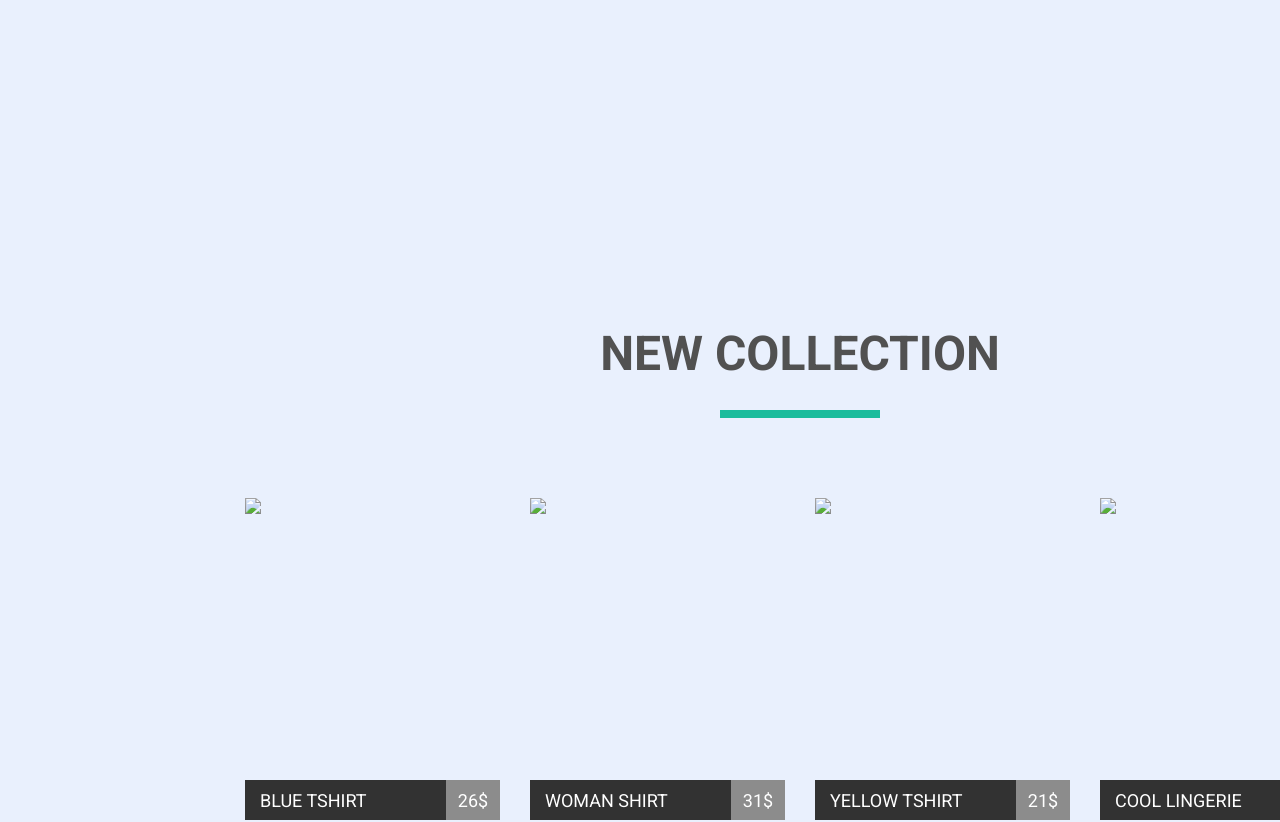
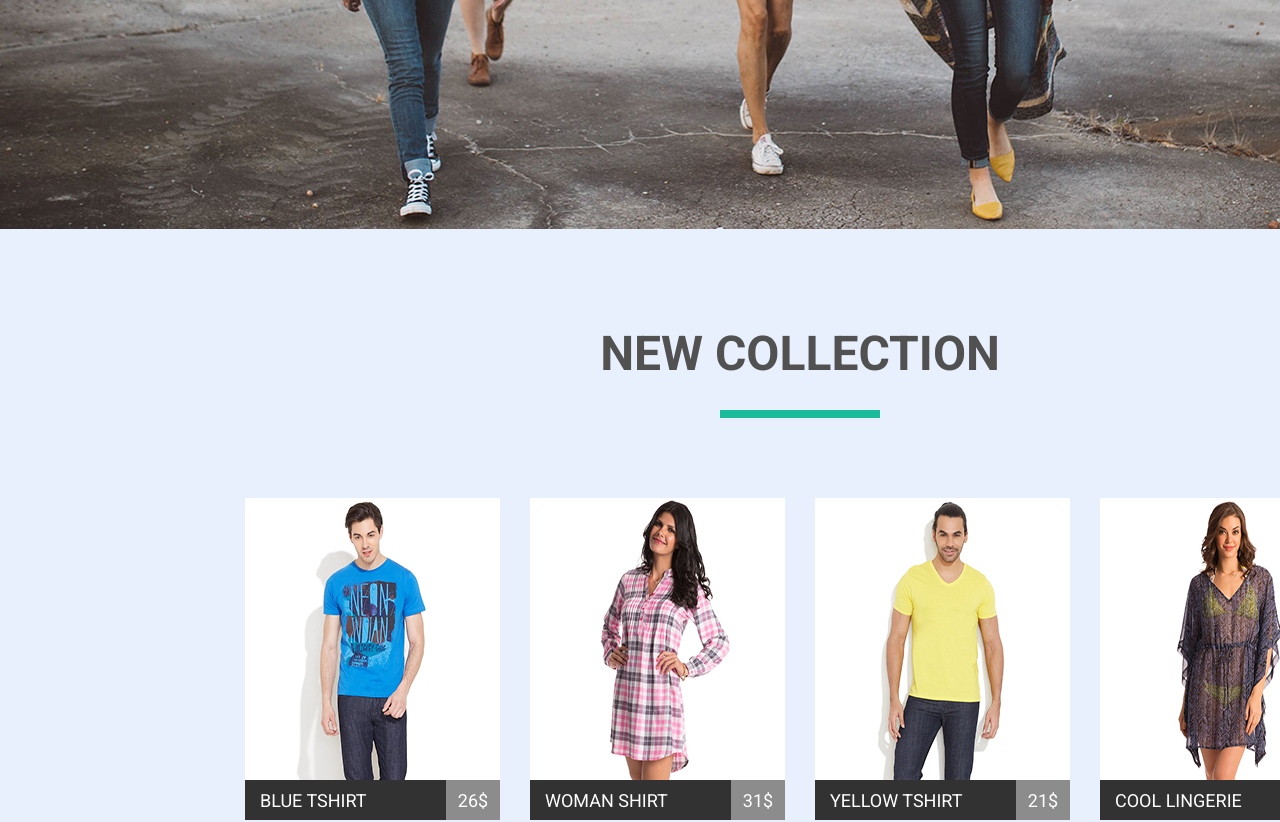
Before and after one commit to Skrypkina/Larysa, a plain HTML site: page html-css/modul5/index.html in a window 1280 px wide. Shown: the part 483-1305 px from the top of the page. Drawn offline with Linux system fonts and the light colour scheme; the site is published under a folder, as on GitHub Pages, so addresses that start at the root find nothing.

Commit message:
Homework modul5

```diff
--- a/html-css/modul5/index.html
+++ b/html-css/modul5/index.html
@@ -43,7 +43,7 @@
         <button class="slider-ctrl slider-ctrl-next">&#62</button>
         <ul class="slides">
             <li class="slides-list">
-                <img class="slides-image" src="/img/slide4.png" alt="girls" width="1600" height="600">
+                <img class="slides-image" src="img/slide4.png" alt="girls" width="1600" height="600">
                 <div class="slides-text">
                     <span class="slides-title">Affordable Paris Tours</span>
                     <span class="slides-deskr">City tours&#47</span>
@@ -75,7 +75,7 @@
                             <a href="" class="overlay-link-cart">Add to cart</a>
 
                         </div>
-                <img src="/img/category-2.png" alt="blue shirt" class="products-item-image" width="255" height="282">
+                <img src="img/category-2.png" alt="blue shirt" class="products-item-image" width="255" height="282">
                 <a href="" class="products-item-link">
                     <span class="item-title">Blue Tshirt</span>
                     <span class="item-price">26$</span>
@@ -98,7 +98,7 @@
                     <a href="" class="overlay-link-cart">Add to cart</a>
 
                 </div>
-                <img src="/img/category-1.png" alt="pink dress" class="products-item-image" width="255" height="282">
+                <img src="img/category-1.png" alt="pink dress" class="products-item-image" width="255" height="282">
                 <a href="" class="products-item-link">
                     <span class="item-title">Woman shirt</span>
                     <span class="item-price">31$</span>
@@ -121,7 +121,7 @@
                             <a href="" class="overlay-link-cart">Add to cart</a>
 
                         </div>
-                <img src="/img/category-4.png" alt="yellow shirt" class="products-item-image" width="255" height="282">
+                <img src="img/category-4.png" alt="yellow shirt" class="products-item-image" width="255" height="282">
                 <a href="" class="products-item-link">
                     <span class="item-title">Yellow Tshirt</span>
                     <span class="item-price">21$</span>
@@ -144,7 +144,7 @@
                             <a href="" class="overlay-link-cart">Add to cart</a>
 
                         </div>
-                <img src="/img/category-3.png" alt="brown dress" class="products-item-image" width="255" height="282">
+                <img src="img/category-3.png" alt="brown dress" class="products-item-image" width="255" height="282">
                 <a href="" class="products-item-link">
                     <span class="item-title">Cool lingerie</span>
                     <span class="item-price">56$</span>
```
